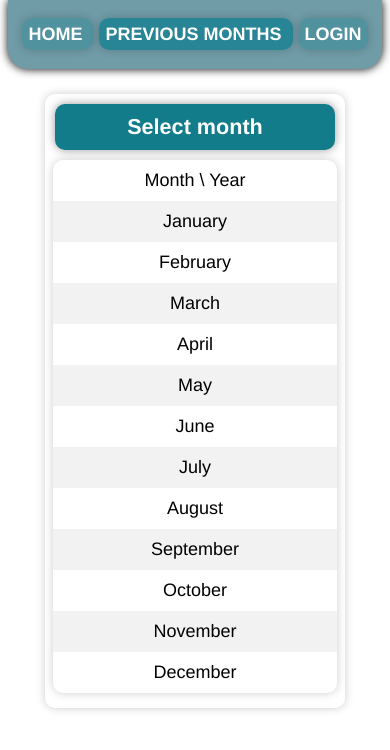
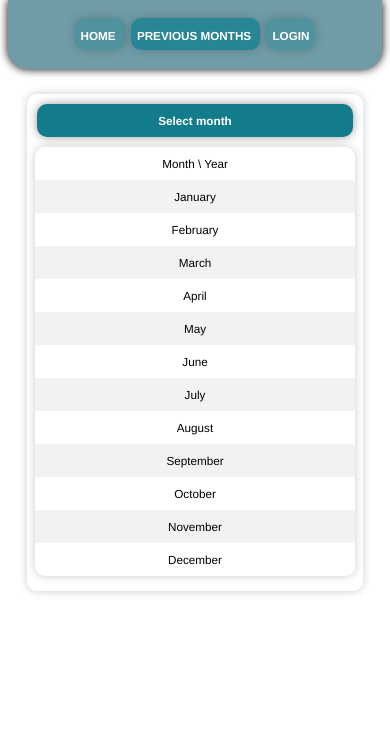
Before and after one commit to Noya2Coco/hcr2data, a PHP site: page /scripts/dataMonthly.php in a window 390 px wide. Shown: the top 750 px of the page. Run offline with PHP 8.4, Linux system fonts and the light colour scheme; data that the repository does not hold is empty.

Commit message:
première tentative regler espace visible table

```diff
--- a/html/style.css
+++ b/html/style.css
@@ -68,15 +68,6 @@ body {
     left: 10px;
 
     font-size: 2.5vw;
-
-	@media (min-width: 550px) and (max-width: 800px){
-		font-size: 2vw;
-	}
-
-	@media (min-width: 800px) {
-		font-size: 1em;
-	}
-
     font-weight: bold;
     padding: 10px;
     text-align: center;
@@ -85,6 +76,19 @@ body {
     box-shadow: 0 0px 10px rgba(0, 0, 0, 0.4);
     background-color: #709CA7;
 }
+
+@media (min-width: 550px) and (max-width: 800px){
+    #countdown{
+        font-size: 2vw;
+    }
+}
+
+@media (min-width: 800px) {
+    #countdown{
+        font-size: 1em;
+    }
+}
+
 
 #countdown .countdown{
     padding: 4px;
@@ -117,10 +121,17 @@ body {
     box-shadow: 0 0px 10px rgba(0, 0, 0, 0.4);
 }
 
+@media screen and (max-width: 768px) {
+    .table-container table,
+    .video-container p, .graph-container p, .table-container p,
+    .navbar a {
+        font-size: 3vw;
+    }
+}
 
 .video-container, .graph-container, .table-container {
-	width: 80%;
-	max-width: 700px;
+    width: 90%;
+    max-width: 900px;
     margin: auto;
     margin-top: 20px;
     aspect-ratio: 16 / 9; /* 16:9 */
@@ -130,12 +141,13 @@ body {
 }
 
 .showGraph .graph-container, .showTable .table-container {
-	width: 80%;
+    width: 90%;
     max-width: 900px;
 }
 
 .video-container iframe, .graph-container img, .table-container table {
     width: 95%;
+    max-width: 95%;
     height: 95%;
     margin: 10px auto;
     margin-bottom: 15px;
@@ -241,7 +253,7 @@ input[type="text"]:focus, input[type="password"]:focus, textarea:focus, select:f
 /* Style des tableaux */
 table{
     border-collapse: collapse;
-	width: 80%;
+    width: 60%;
     margin: 15px;
     border-radius: 10px;
     box-shadow: 0 0px 10px rgba(0, 0, 0, 0.2);
@@ -296,8 +308,6 @@ td:not(.cell-graph):hover{
         }
         background-color: #E1E1E1;
 }*/
-
-
 
 .table-title{
     color: #000000;
```
Also changed, not shown: nbproject/project.xml (added, +9 -0 lines), scripts/dataMonthly.php (+4 -7 lines), scripts/showData.php (+8 -18 lines), 2 other files. Lines whose indentation alone changed are shown as unchanged.
